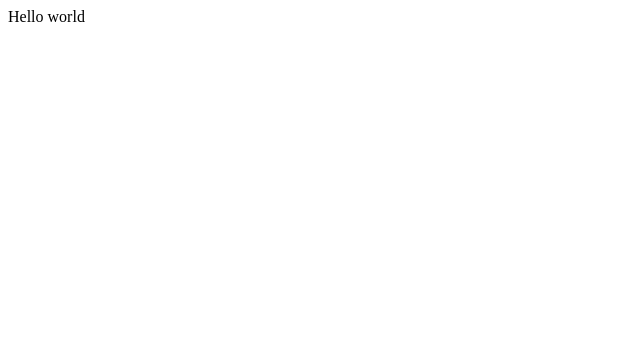
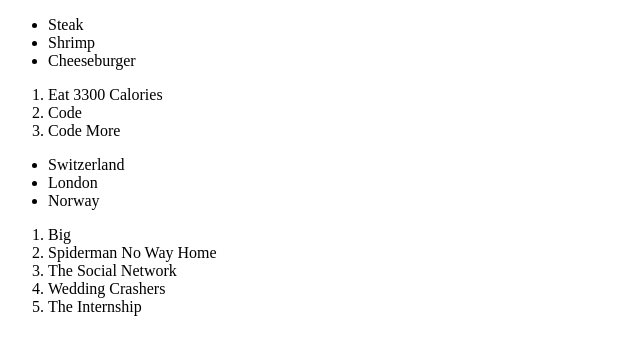
Before and after one commit to ColinMVan/git_test, a plain HTML site: page index.html in a window 1280 px wide. Shown: the whole page, without its empty margins (0-640 px from the left). Drawn offline with Linux system fonts and the light colour scheme.

Commit message:
Added lists to the body
Did this as part of an assignment for the foundations page on the Odin Project

```diff
--- a/index.html
+++ b/index.html
@@ -7,6 +7,27 @@
     <title>This is a test website</title>
   </head>
   <body>
-    Hello world
+    <ul>
+      <li>Steak</li>
+      <li>Shrimp</li>
+      <li>Cheeseburger</li>
+    </ul>
+    <ol>
+      <li>Eat 3300 Calories</li>
+      <li>Code</li>
+      <li>Code More</li>
+    </ol>
+    <ul>
+      <li>Switzerland</li>
+      <li>London</li>
+      <li>Norway</li>
+    </ul>
+    <ol>
+      <li>Big</li>
+      <li>Spiderman No Way Home</li>
+      <li>The Social Network</li>
+      <li>Wedding Crashers</li>
+      <li>The Internship</li>
+    </ol>
   </body>
 </html>
```
